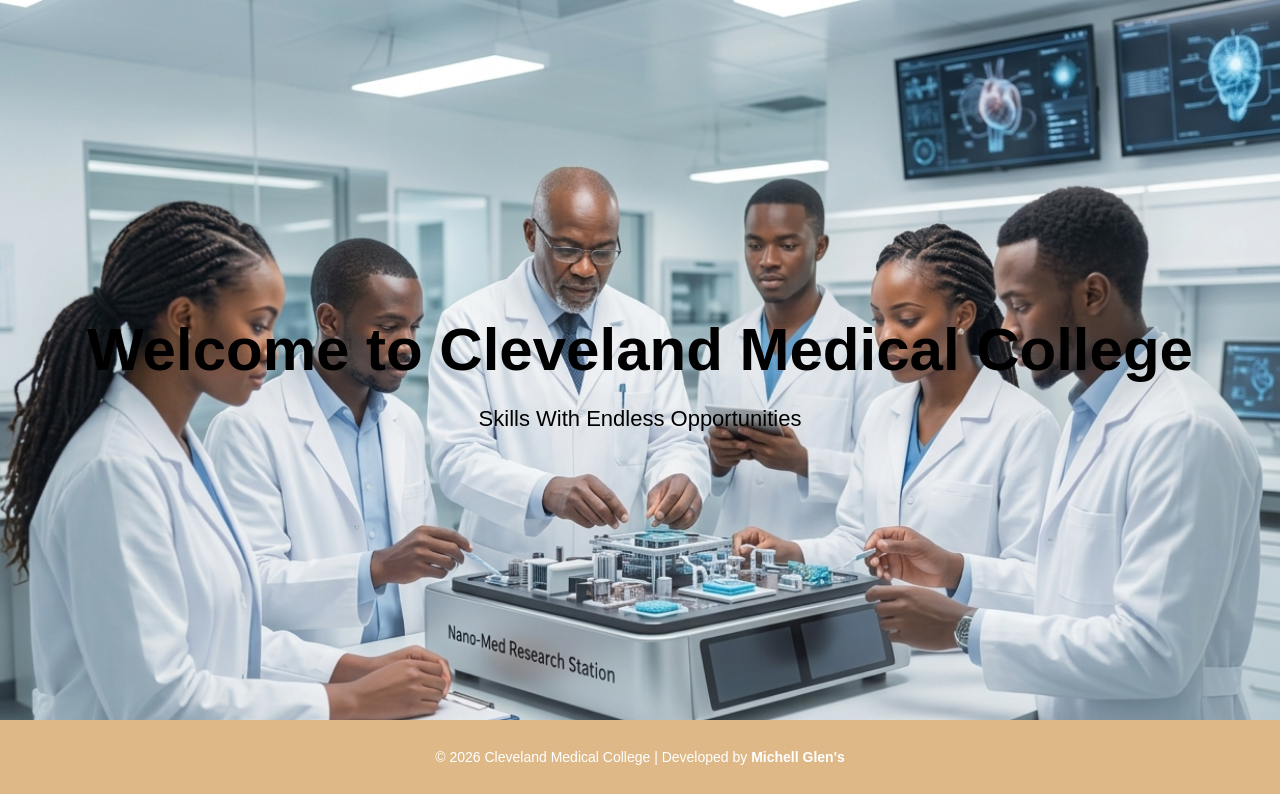
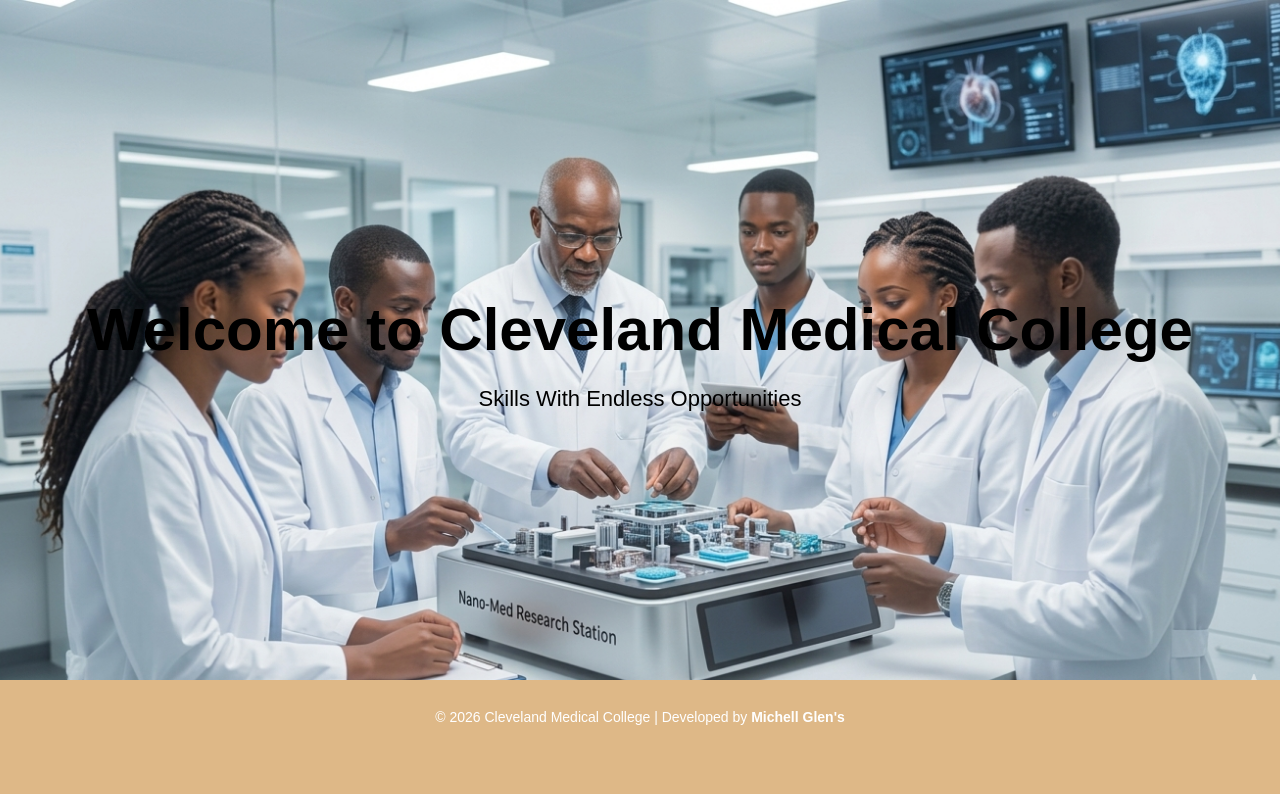
Before and after one commit to Glenkipruto/Cleveland-medical-, a Flask app: page / in a window 1280 px wide. Shown: the part 70-864 px from the top of the page. After the commit the page ends 795 px from the top, so only its background shows below. Run offline with Flask 3, Linux system fonts and the light colour scheme.

Commit message:
Fix hero background size

```diff
--- a/backend/frontend/static/css/index.css
+++ b/backend/frontend/static/css/index.css
@@ -37,7 +37,7 @@ text-decoration:underline;
 }
 
 .hero{
-height:90vh;
+height:85vh;
 width:100%;
 background-image: url("../images/home.png");
 background-size: cover;
```
